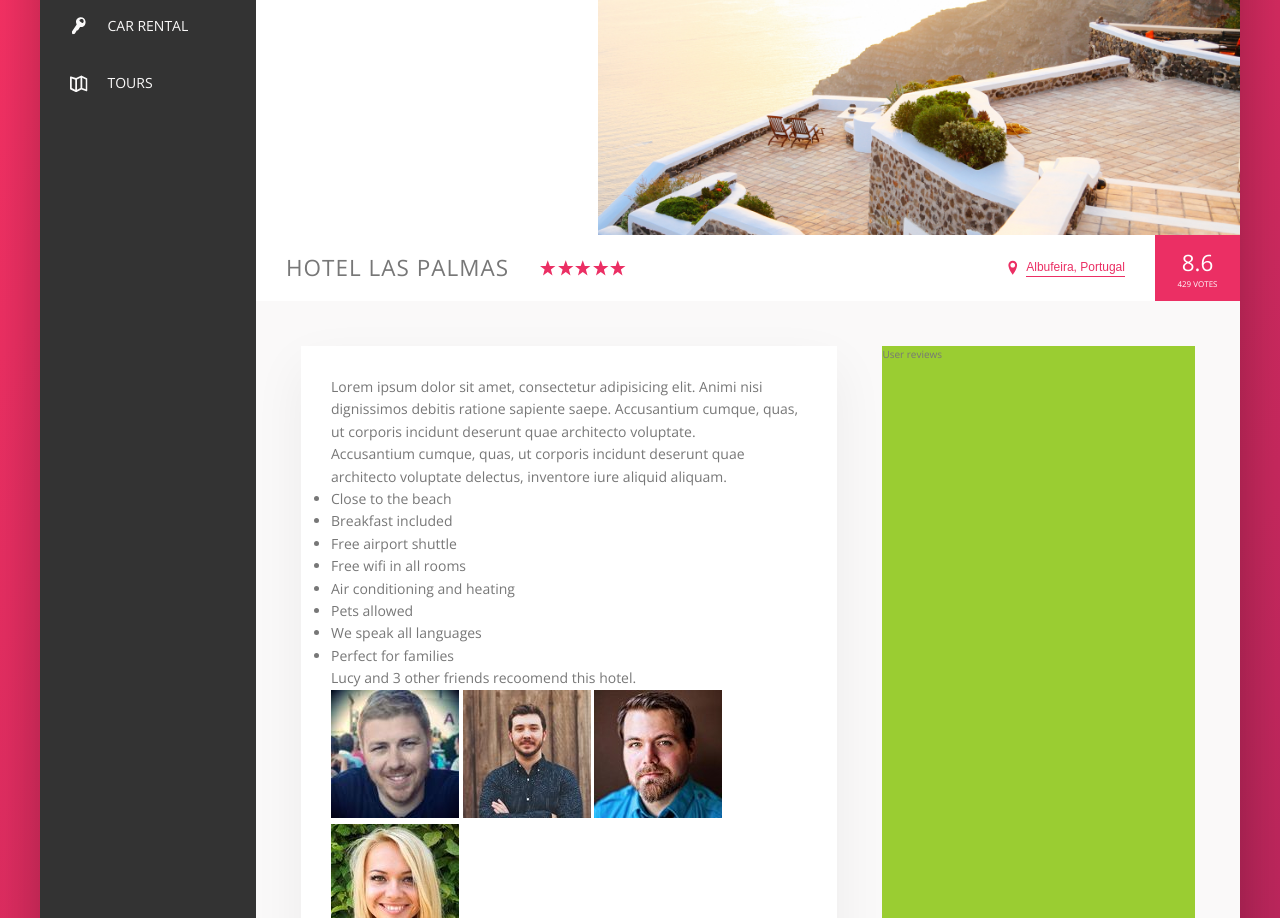
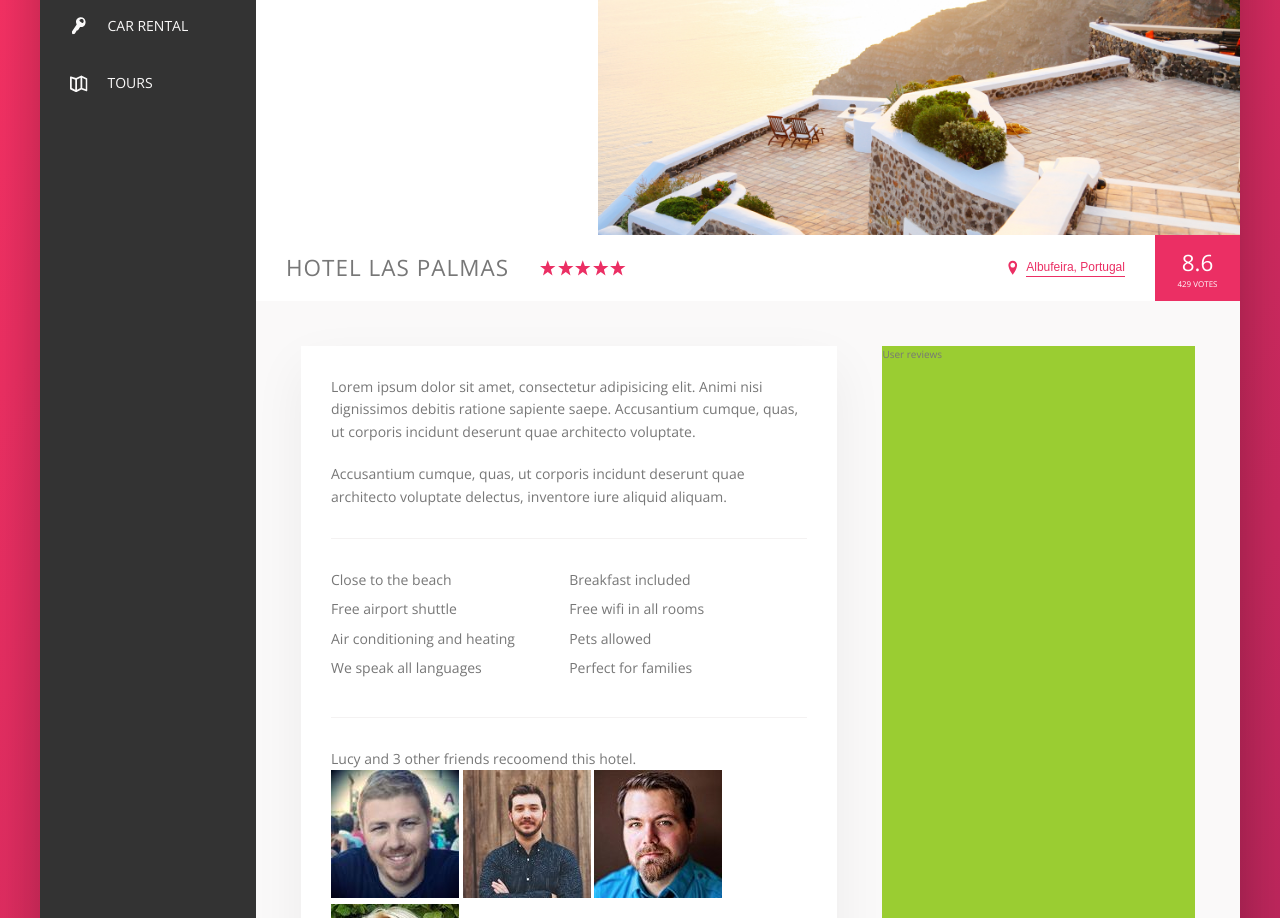
Before and after one commit to rnorman24/Trillo, a website: page index.html in a window 1280 px wide. Shown: the part 300-1218 px from the top of the page. Drawn offline with nearby package versions, Linux system fonts and the light colour scheme.

Commit message:
add description section

```diff
--- a/sass/_components.scss
+++ b/sass/_components.scss
@@ -296,3 +296,32 @@
     box-shadow: none;
   }
 }
+
+///////////////////////////////////////
+// PARAGRAPH
+.paragraph:not(:last-of-type) {
+  margin-bottom: 2rem;
+}
+
+
+///////////////////////////////////////
+// LIST
+.list {
+  list-style: none;
+  margin: 3rem 0;
+  padding: 3rem 0;
+  border-top: var(--line);
+  border-bottom: var(--line);
+
+  display: flex;
+  flex-wrap: wrap;
+
+  &__item {
+    flex: 0 0 50%;
+    margin-bottom: .7rem;
+  }
+}
+
+
+///////////////////////////////////////
+// RECOMMEND
```
Also changed, not shown: css/style.css.
